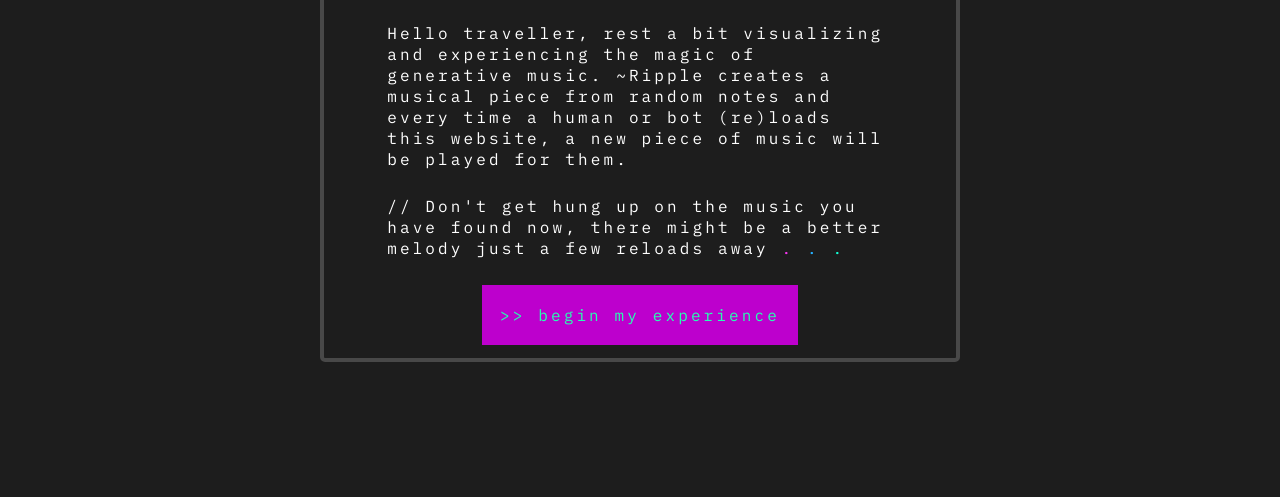
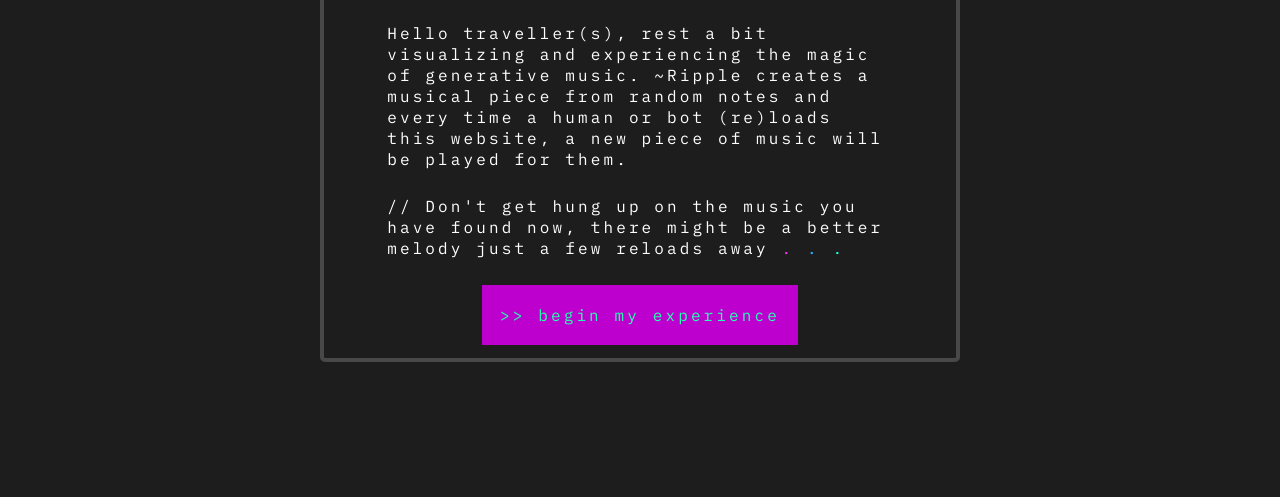
Before and after one commit to 5paceb0i/ripple-experiment, a plain HTML site: page index.html in a window 1280 px wide. Shown: the part 300-797 px from the top of the page. Drawn offline with nearby package versions, Linux system fonts and the light colour scheme; a script that the page names is missing.

Commit message:
testing cicd on netlify

```diff
--- a/index.html
+++ b/index.html
@@ -90,8 +90,8 @@
       <container class="welcome__container">
         <div class="welcome__heading">~ R I P P L E ~</div>
         <div class="welcome__text">
-          Hello traveller, rest a bit visualizing and experiencing the magic of
-          generative music. ~Ripple creates a musical piece from random notes
+          Hello traveller(s), rest a bit visualizing and experiencing the magic
+          of generative music. ~Ripple creates a musical piece from random notes
           and every time a human or bot (re)loads this website, a new piece of
           music will be played for them.
         </div>
```
